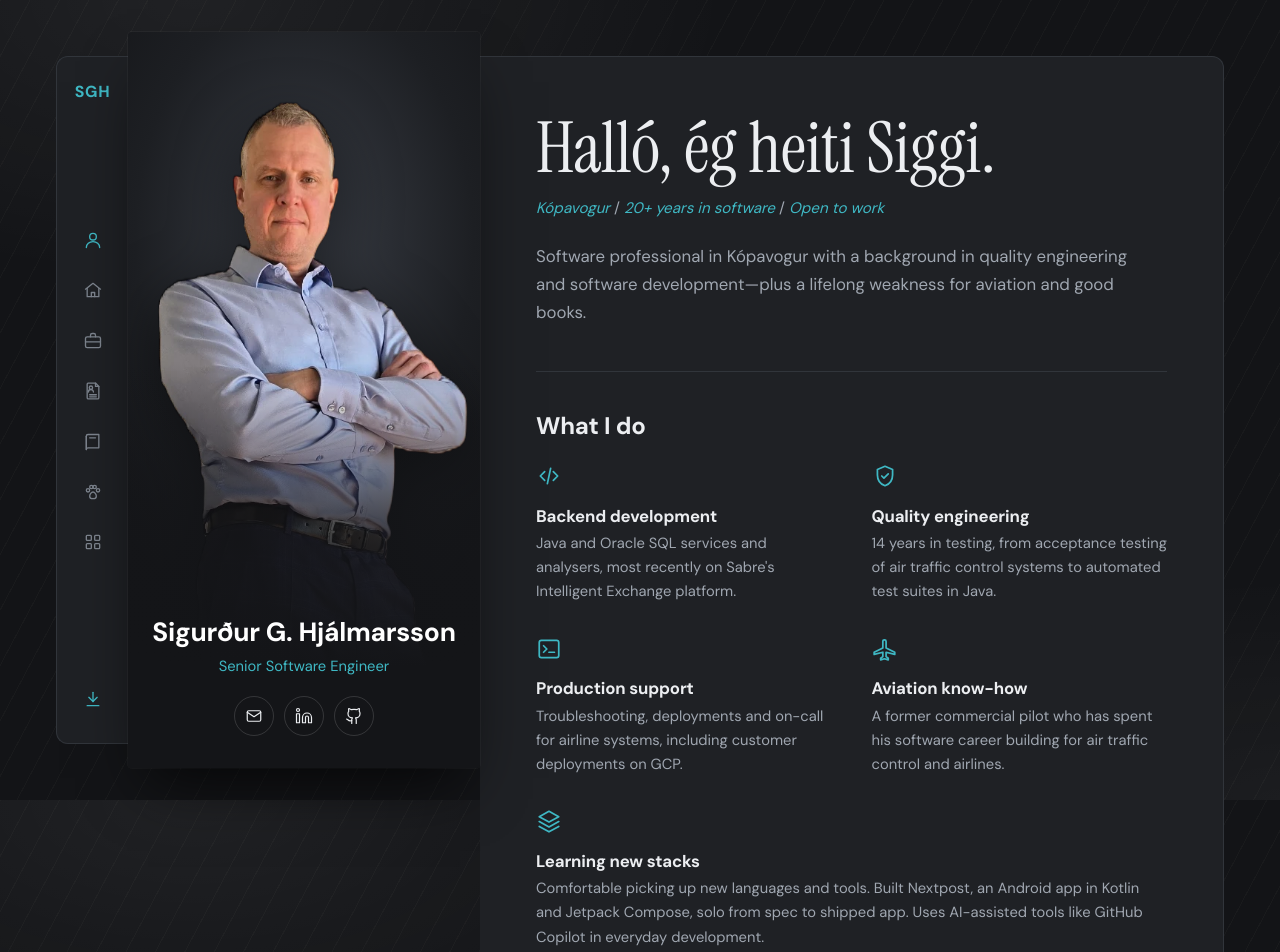
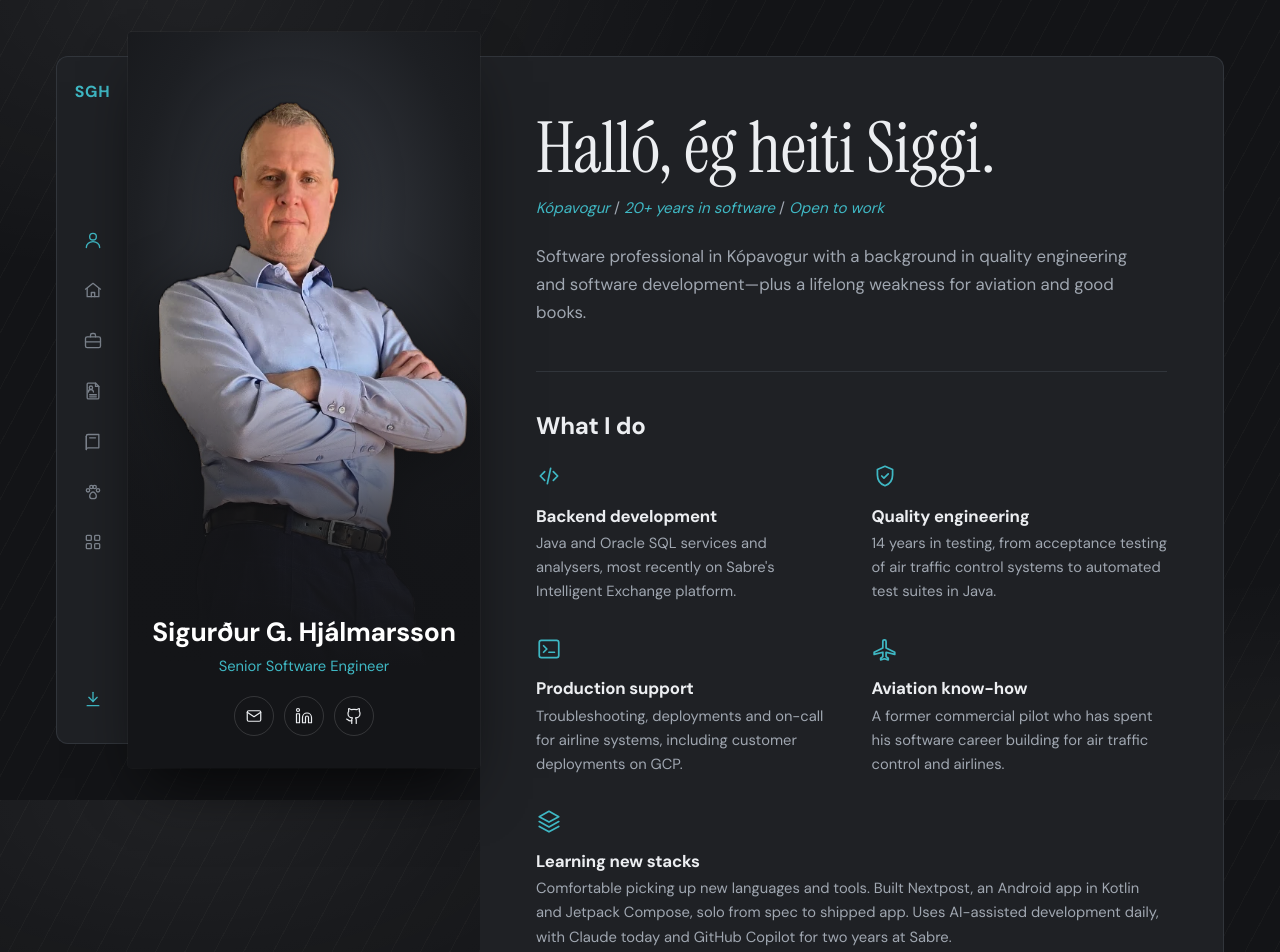
Before and after one commit to siggigr/siggigr.github.io, a React (Vite) app: page / in a window 1280 px wide. Shown: the top 952 px of the page. Built offline with nearby package versions, Linux system fonts and the light colour scheme.

Commit message:
What I do: mention Claude and Copilot accurately
Co-Authored-By: Claude Opus 5.5 <noreply@anthropic.com>
Claude-Session: https://claude.ai/code/session_01X9N4hyu1mqfWmFw2xKKJB4

```diff
--- a/src/content/site.js
+++ b/src/content/site.js
@@ -50,7 +50,7 @@ export const services = [
   {
     icon: "layers",
     title: "Learning new stacks",
-    text: "Comfortable picking up new languages and tools. Built Nextpost, an Android app in Kotlin and Jetpack Compose, solo from spec to shipped app. Uses AI-assisted tools like GitHub Copilot in everyday development.",
+    text: "Comfortable picking up new languages and tools. Built Nextpost, an Android app in Kotlin and Jetpack Compose, solo from spec to shipped app. Uses AI-assisted development daily, with Claude today and GitHub Copilot for two years at Sabre.",
   },
 ];
 
```
